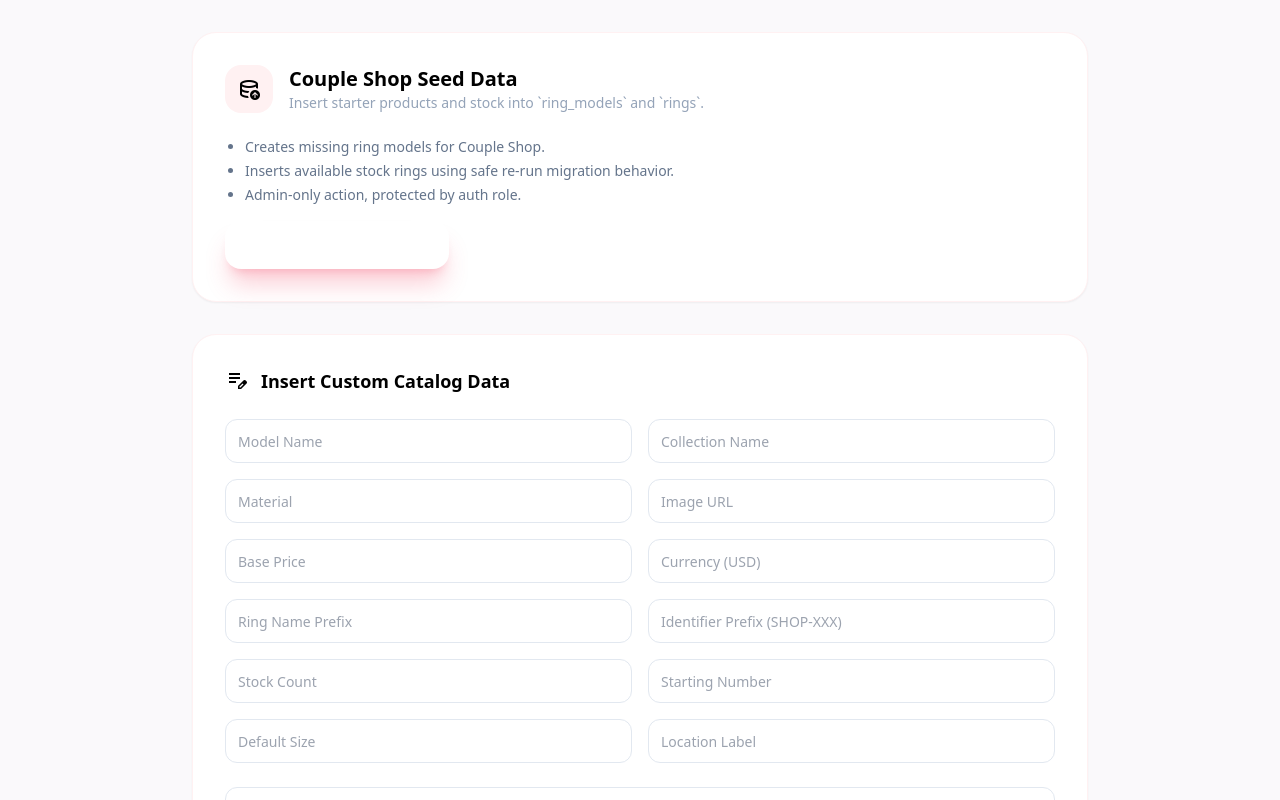
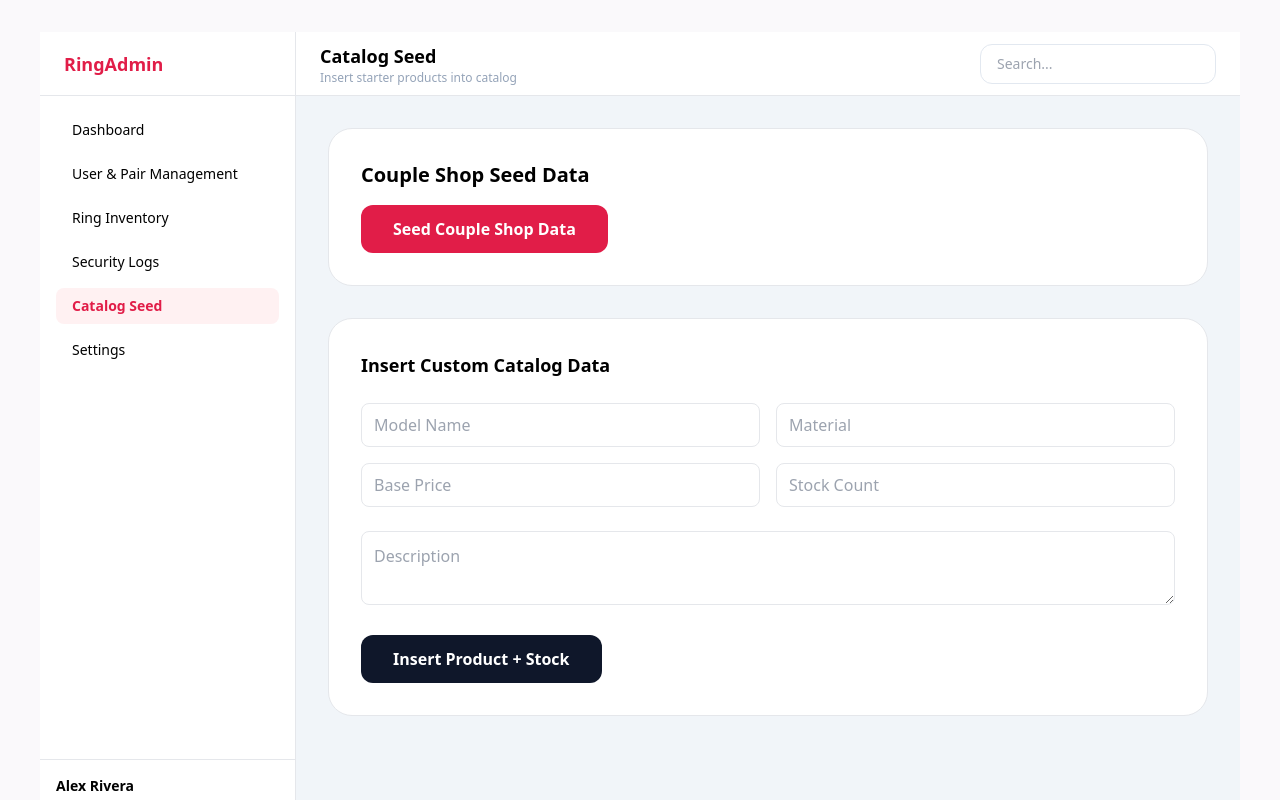
Before and after one commit to siv-sys/Service_Selling_Unique_Ring, a React (Vite) app in the folder frontend/: page / in a window 1280 px wide. Shown: the top 800 px of the page. Built offline with nearby package versions, Linux system fonts and the light colour scheme.

Commit message:
fix: update seed with navbar

```diff
--- a/frontend/views/AdminSeedView.tsx
+++ b/frontend/views/AdminSeedView.tsx
@@ -1,5 +1,10 @@
-import React, { useState } from 'react';
-import { api } from '../lib/api';
+
+import React, { useState } from "react";
+import { api } from "../lib/api";
+
+/* =========================
+   TYPES
+========================= */
 
 interface SeedResult {
   message: string;
@@ -24,22 +29,26 @@ interface CatalogFormState {
 }
 
 const INITIAL_FORM: CatalogFormState = {
-  modelName: '',
-  collectionName: '',
-  material: '',
-  description: '',
-  imageUrl: '',
-  basePrice: '',
-  currencyCode: '',
-  ringNamePrefix: '',
-  ringIdentifierPrefix: '',
-  stockCount: '',
-  startingNumber: '',
-  defaultSize: '',
-  locationLabel: '',
+  modelName: "",
+  collectionName: "",
+  material: "",
+  description: "",
+  imageUrl: "",
+  basePrice: "",
+  currencyCode: "",
+  ringNamePrefix: "",
+  ringIdentifierPrefix: "",
+  stockCount: "",
+  startingNumber: "",
+  defaultSize: "",
+  locationLabel: "",
 };
 
-const AdminSeedView: React.FC = () => {
+/* =========================
+   MAIN PAGE
+========================= */
+
+const CatalogSeedPage: React.FC = () => {
   const [isSeeding, setIsSeeding] = useState(false);
   const [result, setResult] = useState<SeedResult | null>(null);
   const [errorMessage, setErrorMessage] = useState<string | null>(null);
@@ -48,16 +57,24 @@ const AdminSeedView: React.FC = () => {
   const [isInserting, setIsInserting] = useState(false);
   const [insertSummary, setInsertSummary] = useState<string | null>(null);
 
+  /* =========================
+     API ACTIONS
+  ========================= */
+
   const seedCatalog = async () => {
     setIsSeeding(true);
     setResult(null);
     setErrorMessage(null);
 
     try {
-      const response = await api.post<SeedResult>('/admin/migrations/seed-catalog', {});
+      const response = await api.post<SeedResult>(
+        "/admin/migrations/seed-catalog",
+        {}
+      );
       setResult(response);
     } catch (error) {
-      const message = error instanceof Error ? error.message : 'Failed to seed catalog';
+      const message =
+        error instanceof Error ? error.message : "Failed to seed catalog";
       setErrorMessage(message);
     } finally {
       setIsSeeding(false);
@@ -80,127 +97,239 @@ const AdminSeedView: React.FC = () => {
     const startingNumber = Number(form.startingNumber);
 
     if (!form.modelName || !form.material || !Number.isFinite(price)) {
+      setErrorMessage("Model name, material, and valid base price required.");
       setIsInserting(false);
-      setErrorMessage('Model name, material, and valid base price are required.');
       return;
     }
 
     if (!Number.isInteger(stockCount) || stockCount < 1) {
+      setErrorMessage("Stock count must be positive.");
       setIsInserting(false);
-      setErrorMessage('Stock count must be a positive integer.');
       return;
     }
 
     try {
-      const response = await api.post<SeedResult>('/admin/migrations/seed-catalog', {
+      const response = await api.post<SeedResult>(
+        "/admin/migrations/seed-catalog",
+        {
           modelName: form.modelName.trim(),
           collectionName: form.collectionName.trim() || null,
           material: form.material.trim(),
           description: form.description.trim() || null,
           imageUrl: form.imageUrl.trim() || null,
           basePrice: price,
-        currencyCode: form.currencyCode.trim() || 'USD',
+          currencyCode: form.currencyCode.trim() || "USD",
           ringNamePrefix: form.ringNamePrefix.trim(),
           ringIdentifierPrefix: form.ringIdentifierPrefix.trim(),
           stockCount,
           startingNumber,
           defaultSize: form.defaultSize.trim() || null,
           locationLabel: form.locationLabel.trim() || null,
-      });
+        }
+      );
+
       setInsertSummary(response.message);
       setResult(response);
       setForm(INITIAL_FORM);
     } catch (error) {
-      const message = error instanceof Error ? error.message : 'Failed to insert catalog data';
+      const message =
+        error instanceof Error ? error.message : "Insert failed";
       setErrorMessage(message);
     } finally {
       setIsInserting(false);
     }
   };
 
+  /* =========================
+     UI
+  ========================= */
+
   return (
-    <div className="max-w-4xl mx-auto flex flex-col gap-8 animate-in fade-in duration-500">
-      <div className="bg-white dark:bg-slate-900 rounded-3xl border border-rose-50 dark:border-slate-800 shadow-sm p-8">
-        <div className="flex items-center gap-4 mb-6">
-          <div className="size-12 rounded-2xl bg-rose-50 text-primary-red dark:bg-slate-800 flex items-center justify-center">
-            <span className="material-symbols-outlined">database_upload</span>
-          </div>
+    <div className="flex h-screen bg-slate-100">
+
+      {/* ================= SIDEBAR ================= */}
+
+      <aside className="w-64 bg-white border-r flex flex-col justify-between">
         <div>
-            <h3 className="text-xl font-bold">Couple Shop Seed Data</h3>
-            <p className="text-sm text-slate-400">Insert starter products and stock into `ring_models` and `rings`.</p>
-          </div>
+          <div className="h-16 flex items-center px-6 border-b">
+            <h2 className="font-bold text-lg text-rose-600">RingAdmin</h2>
           </div>
 
-        <div className="space-y-4">
-          <ul className="text-sm text-slate-500 list-disc pl-5 space-y-1">
-            <li>Creates missing ring models for Couple Shop.</li>
-            <li>Inserts available stock rings using safe re-run migration behavior.</li>
-            <li>Admin-only action, protected by auth role.</li>
-          </ul>
+          <nav className="p-4 space-y-2 text-sm">
+
+            <button className="w-full text-left px-4 py-2 rounded-lg hover:bg-slate-100">
+              Dashboard
+            </button>
+
+            <button className="w-full text-left px-4 py-2 rounded-lg hover:bg-slate-100">
+              User & Pair Management
+            </button>
+
+            <button className="w-full text-left px-4 py-2 rounded-lg hover:bg-slate-100">
+              Ring Inventory
+            </button>
+
+            <button className="w-full text-left px-4 py-2 rounded-lg hover:bg-slate-100">
+              Security Logs
+            </button>
+
+            <button className="w-full text-left px-4 py-2 rounded-lg bg-rose-50 text-rose-600 font-semibold">
+              Catalog Seed
+            </button>
+
+            <button className="w-full text-left px-4 py-2 rounded-lg hover:bg-slate-100">
+              Settings
+            </button>
+
+          </nav>
+        </div>
+
+        <div className="p-4 border-t text-sm">
+          <p className="font-semibold">Alex Rivera</p>
+          <p className="text-slate-400">System Admin</p>
+        </div>
+      </aside>
+
+      {/* ================= MAIN ================= */}
+
+      <div className="flex-1 flex flex-col">
+
+        {/* HEADER */}
+
+        <header className="h-16 bg-white border-b flex items-center justify-between px-6">
+
+          <div>
+            <h1 className="text-lg font-bold">Catalog Seed</h1>
+            <p className="text-xs text-slate-400">
+              Insert starter products into catalog
+            </p>
+          </div>
+
+          <input
+            className="h-10 px-4 rounded-xl border border-slate-200 text-sm"
+            placeholder="Search..."
+          />
+
+        </header>
+
+        {/* CONTENT */}
+
+        <main className="flex-1 overflow-y-auto p-8">
+
+          <div className="max-w-4xl mx-auto flex flex-col gap-8">
+
+            {/* SEED BUTTON */}
+
+            <div className="bg-white rounded-3xl border p-8">
+              <h3 className="text-xl font-bold mb-4">
+                Couple Shop Seed Data
+              </h3>
 
               <button
                 onClick={seedCatalog}
                 disabled={isSeeding}
-            className="h-12 px-8 rounded-2xl bg-primary-red hover:bg-rose-700 text-white font-bold text-sm shadow-xl shadow-rose-500/25 disabled:opacity-50"
+                className="h-12 px-8 rounded-xl bg-rose-600 text-white font-bold"
               >
-            {isSeeding ? 'Seeding Catalog...' : 'Seed Couple Shop Data'}
+                {isSeeding ? "Seeding..." : "Seed Couple Shop Data"}
               </button>
             </div>
+
+            {/* FORM */}
+
+            <form
+              onSubmit={insertFromForm}
+              className="bg-white rounded-3xl border p-8 space-y-6"
+            >
+
+              <h4 className="text-lg font-bold">
+                Insert Custom Catalog Data
+              </h4>
+
+              <div className="grid grid-cols-2 gap-4">
+
+                <input
+                  placeholder="Model Name"
+                  value={form.modelName}
+                  onChange={(e) =>
+                    updateForm("modelName", e.target.value)
+                  }
+                  className="h-11 px-3 border rounded-lg"
+                />
+
+                <input
+                  placeholder="Material"
+                  value={form.material}
+                  onChange={(e) =>
+                    updateForm("material", e.target.value)
+                  }
+                  className="h-11 px-3 border rounded-lg"
+                />
+
+                <input
+                  type="number"
+                  placeholder="Base Price"
+                  value={form.basePrice}
+                  onChange={(e) =>
+                    updateForm("basePrice", e.target.value)
+                  }
+                  className="h-11 px-3 border rounded-lg"
+                />
+
+                <input
+                  type="number"
+                  placeholder="Stock Count"
+                  value={form.stockCount}
+                  onChange={(e) =>
+                    updateForm("stockCount", e.target.value)
+                  }
+                  className="h-11 px-3 border rounded-lg"
+                />
+
               </div>
 
-      <form onSubmit={insertFromForm} className="bg-white dark:bg-slate-900 rounded-3xl border border-rose-50 dark:border-slate-800 shadow-sm p-8 space-y-6">
-        <div className="flex items-center gap-3">
-          <span className="material-symbols-outlined text-primary-red">edit_note</span>
-          <h4 className="text-lg font-bold">Insert Custom Catalog Data</h4>
-        </div>
-
-        <div className="grid grid-cols-1 md:grid-cols-2 gap-4">
-          <input className="h-11 px-3 rounded-xl border border-slate-200 dark:border-slate-700 bg-white dark:bg-slate-900 text-sm" placeholder="Model Name" value={form.modelName} onChange={(e) => updateForm('modelName', e.target.value)} />
-          <input className="h-11 px-3 rounded-xl border border-slate-200 dark:border-slate-700 bg-white dark:bg-slate-900 text-sm" placeholder="Collection Name" value={form.collectionName} onChange={(e) => updateForm('collectionName', e.target.value)} />
-          <input className="h-11 px-3 rounded-xl border border-slate-200 dark:border-slate-700 bg-white dark:bg-slate-900 text-sm" placeholder="Material" value={form.material} onChange={(e) => updateForm('material', e.target.value)} />
-          <input className="h-11 px-3 rounded-xl border border-slate-200 dark:border-slate-700 bg-white dark:bg-slate-900 text-sm" placeholder="Image URL" value={form.imageUrl} onChange={(e) => updateForm('imageUrl', e.target.value)} />
-          <input className="h-11 px-3 rounded-xl border border-slate-200 dark:border-slate-700 bg-white dark:bg-slate-900 text-sm" placeholder="Base Price" type="number" step="0.01" value={form.basePrice} onChange={(e) => updateForm('basePrice', e.target.value)} />
-          <input className="h-11 px-3 rounded-xl border border-slate-200 dark:border-slate-700 bg-white dark:bg-slate-900 text-sm" placeholder="Currency (USD)" value={form.currencyCode} onChange={(e) => updateForm('currencyCode', e.target.value)} />
-          <input className="h-11 px-3 rounded-xl border border-slate-200 dark:border-slate-700 bg-white dark:bg-slate-900 text-sm" placeholder="Ring Name Prefix" value={form.ringNamePrefix} onChange={(e) => updateForm('ringNamePrefix', e.target.value)} />
-          <input className="h-11 px-3 rounded-xl border border-slate-200 dark:border-slate-700 bg-white dark:bg-slate-900 text-sm" placeholder="Identifier Prefix (SHOP-XXX)" value={form.ringIdentifierPrefix} onChange={(e) => updateForm('ringIdentifierPrefix', e.target.value)} />
-          <input className="h-11 px-3 rounded-xl border border-slate-200 dark:border-slate-700 bg-white dark:bg-slate-900 text-sm" placeholder="Stock Count" type="number" min="1" value={form.stockCount} onChange={(e) => updateForm('stockCount', e.target.value)} />
-          <input className="h-11 px-3 rounded-xl border border-slate-200 dark:border-slate-700 bg-white dark:bg-slate-900 text-sm" placeholder="Starting Number" type="number" min="1" value={form.startingNumber} onChange={(e) => updateForm('startingNumber', e.target.value)} />
-          <input className="h-11 px-3 rounded-xl border border-slate-200 dark:border-slate-700 bg-white dark:bg-slate-900 text-sm" placeholder="Default Size" value={form.defaultSize} onChange={(e) => updateForm('defaultSize', e.target.value)} />
-          <input className="h-11 px-3 rounded-xl border border-slate-200 dark:border-slate-700 bg-white dark:bg-slate-900 text-sm" placeholder="Location Label" value={form.locationLabel} onChange={(e) => updateForm('locationLabel', e.target.value)} />
-        </div>
-
-        <textarea className="w-full min-h-[90px] p-3 rounded-xl border border-slate-200 dark:border-slate-700 bg-white dark:bg-slate-900 text-sm" placeholder="Description" value={form.description} onChange={(e) => updateForm('description', e.target.value)} />
+              <textarea
+                placeholder="Description"
+                value={form.description}
+                onChange={(e) =>
+                  updateForm("description", e.target.value)
+                }
+                className="w-full border rounded-lg p-3"
+              />
 
               <button
                 type="submit"
                 disabled={isInserting}
-          className="h-12 px-8 rounded-2xl bg-slate-900 hover:bg-slate-800 text-white font-bold text-sm disabled:opacity-50"
+                className="h-12 px-8 bg-slate-900 text-white rounded-xl font-bold"
               >
-          {isInserting ? 'Inserting...' : 'Insert Product + Stock'}
+                {isInserting ? "Inserting..." : "Insert Product + Stock"}
               </button>
+
             </form>
 
+            {/* RESULT */}
+
             {result && (
-        <div className="px-4 py-4 rounded-xl bg-emerald-50 text-emerald-700 text-sm font-semibold border border-emerald-100">
+              <div className="p-4 rounded-xl bg-emerald-50 text-emerald-700">
                 <p>{result.message}</p>
-          <p className="mt-1">Created Models: {result.createdModels}</p>
+                <p>Created Models: {result.createdModels}</p>
                 <p>Created Rings: {result.createdRings}</p>
               </div>
             )}
 
-      {insertSummary && (
-        <div className="px-4 py-4 rounded-xl bg-emerald-50 text-emerald-700 text-sm font-semibold border border-emerald-100">
-          {insertSummary}
+            {errorMessage && (
+              <div className="p-4 rounded-xl bg-rose-50 text-rose-600">
+                {errorMessage}
               </div>
             )}
 
-      {errorMessage && (
-        <div className="px-4 py-4 rounded-xl bg-rose-50 text-primary-red text-sm font-semibold border border-rose-100">
-          {errorMessage}
           </div>
-      )}
+
+        </main>
+
+      </div>
+
     </div>
   );
 };
 
-export default AdminSeedView;
+export default CatalogSeedPage;
```
Lines whose indentation alone changed are shown as unchanged.
